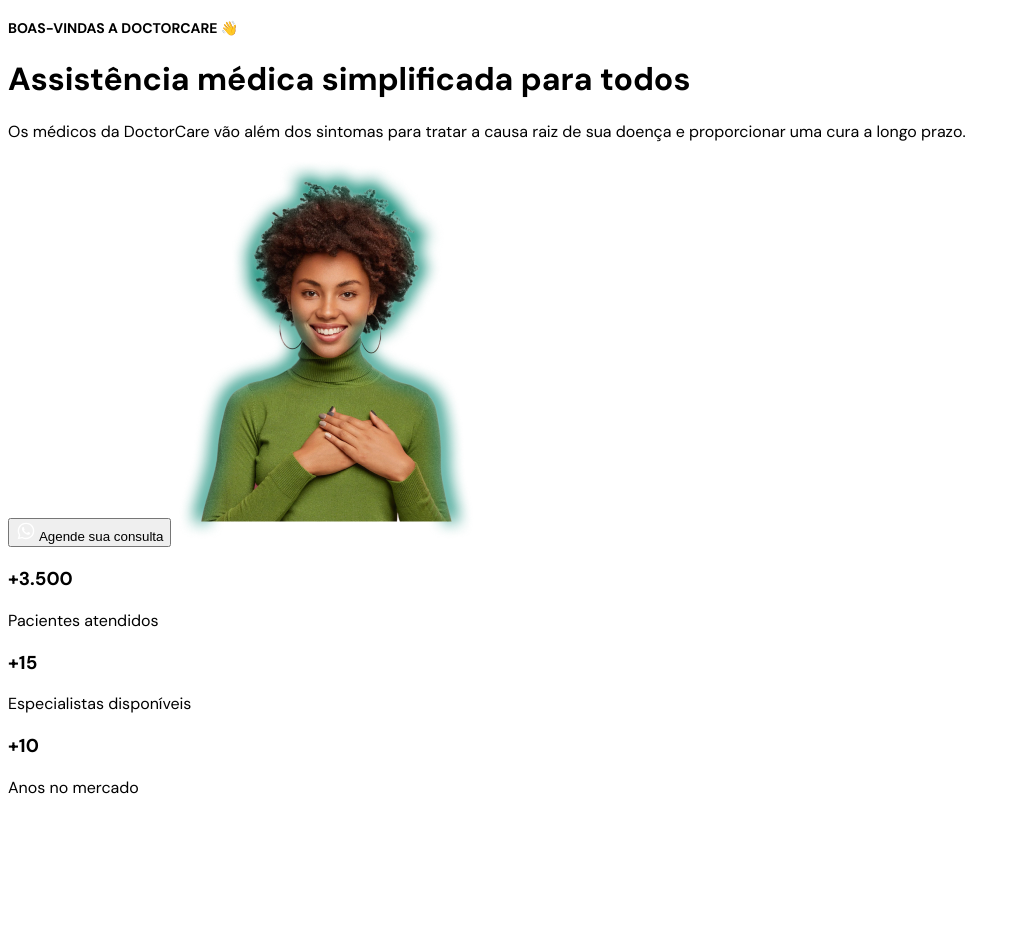
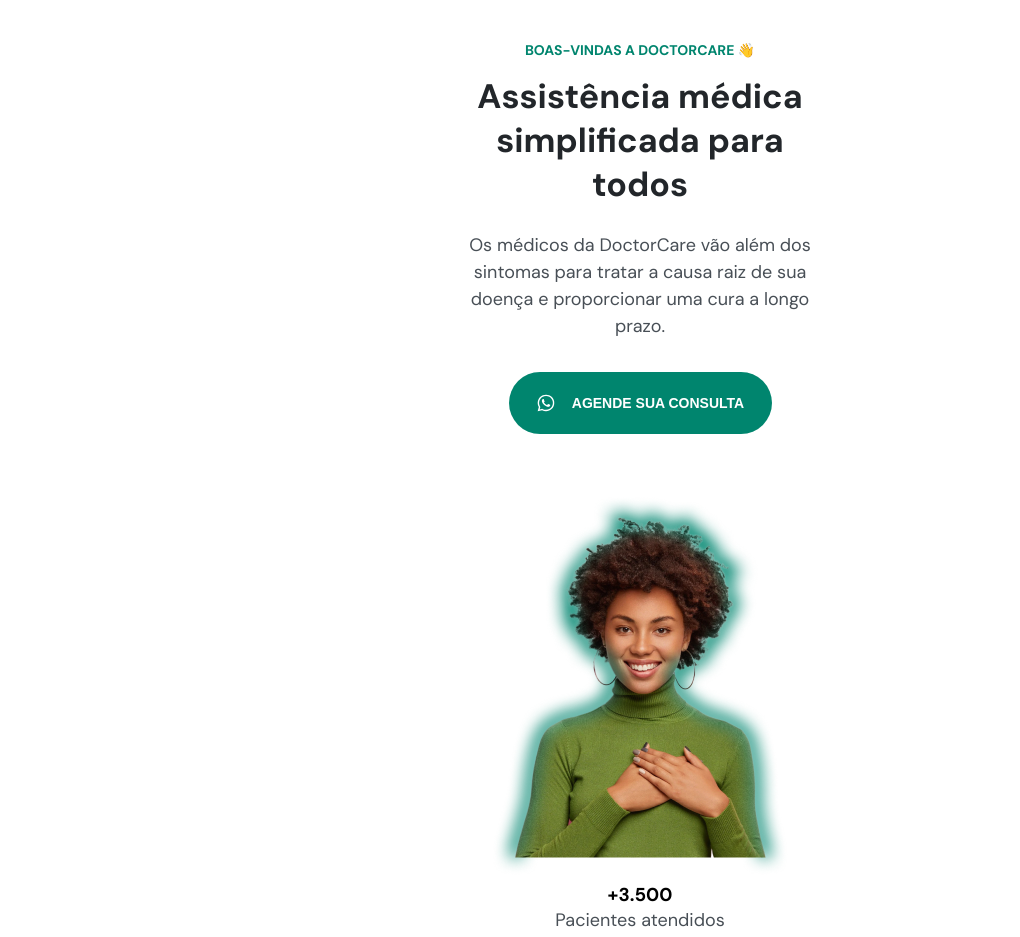
Before and after one commit to MarceloVinii/NLW-Return-Origin, a plain HTML site: page index.html in a window 1280 px wide. Shown: the top 937 px of the page, without its empty margins (0-1020 px from the left). Before the commit the page ends 814 px from the top, so only its background shows below. Drawn offline with Linux system fonts and the light colour scheme.

Commit message:
finalizando dia 1

```diff
--- a/styles.css
+++ b/styles.css
@@ -1,4 +1,14 @@
+* {
+  margin: 0;
+  box-sizing: border-box;
+}
+
 :root {
+
+  --primary-color: hsl(170, 100%, 26%);
+  --headline: hsl(210, 11%, 15%);
+  --paragraph: hsl(210, 9%, 31%);
+
   font-size: 62.5%;
   /* 62.5 é a referencia de 10px, ou o mesmo que (10 * 100) / 16 = 62.5
   Fazendo dessa forma, cada 1rem é que vale a 10px.
@@ -8,8 +18,61 @@
 body {
   font-family: 'DM Sans';
   font-size: 1.6rem;
+
+  text-align: center;
+}
+
+header {
+  width: 37.5rem;
+  margin-right: auto;
+  margin-left: auto;
+  margin-top: 4.1rem;
 }
 
 h4 {
   font-size: 1.4rem;
+  color: var(--primary-color);
+  margin-bottom: 1.6rem;
 }
+
+h1 {
+  font-size: 3.4rem;
+  color: var(--headline);
+  line-height: 130%;
+  margin-bottom: 2.4rem;
+}
+
+p {
+  font-size: 1.8rem;
+  line-height: 150%;
+  font-weight: 400;
+  color: var(--paragraph);
+  margin-bottom: 3.2rem;
+
+}
+
+button {
+  background: var(--primary-color);
+
+  border: none;
+  border-radius: 4rem;
+
+  margin-bottom: 6rem;
+
+  height: 6.2rem;
+  width: 26.3rem;
+
+  color: #FFF;
+  font-size: 1.4rem;
+  font-weight: 700;
+  text-transform: uppercase;
+
+  display: flex;
+  justify-content: center;
+  align-items: center;
+  gap: 1.6rem;
+
+  margin-left: auto;
+  margin-right: auto;
+
+}
```
